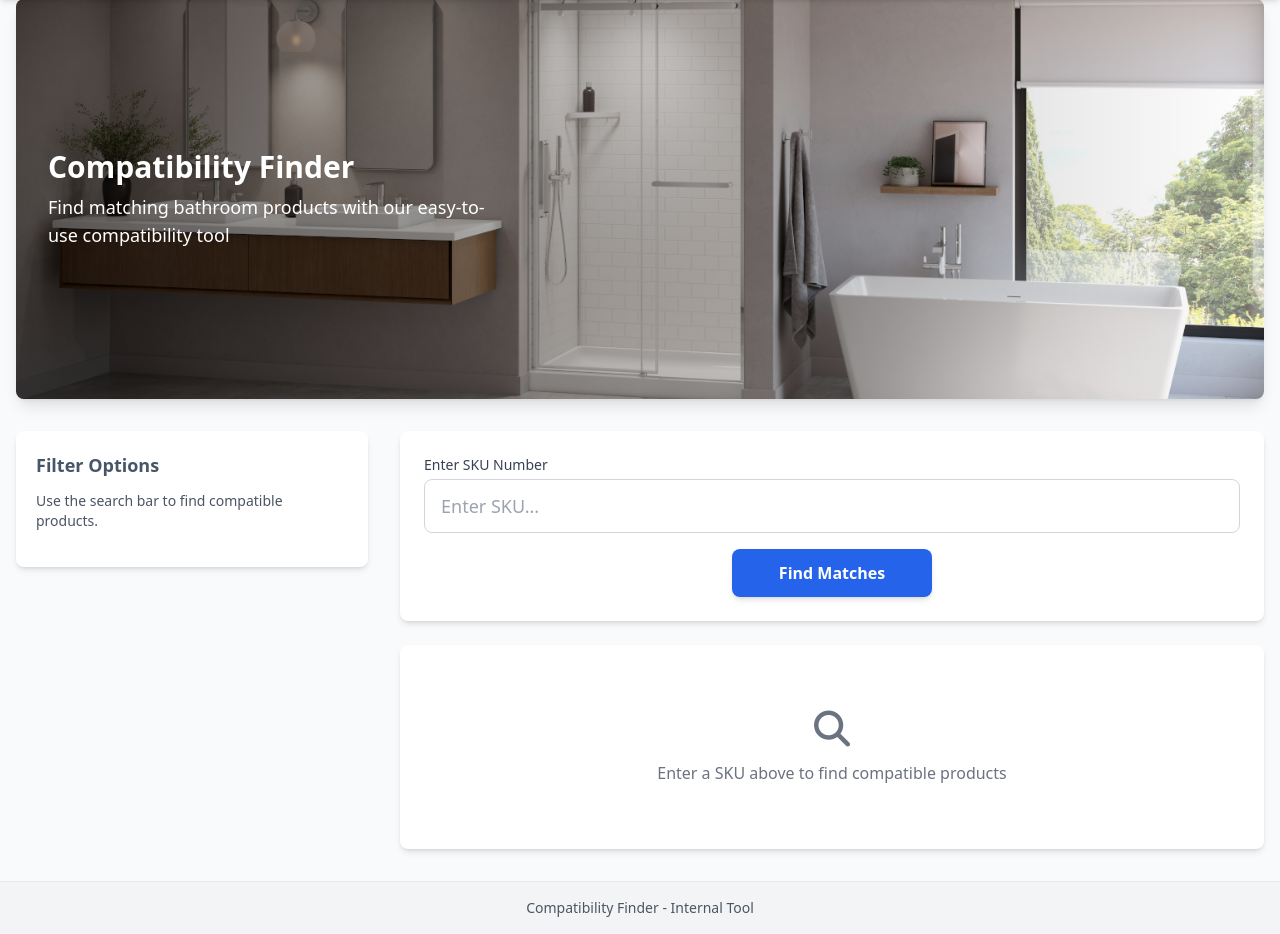
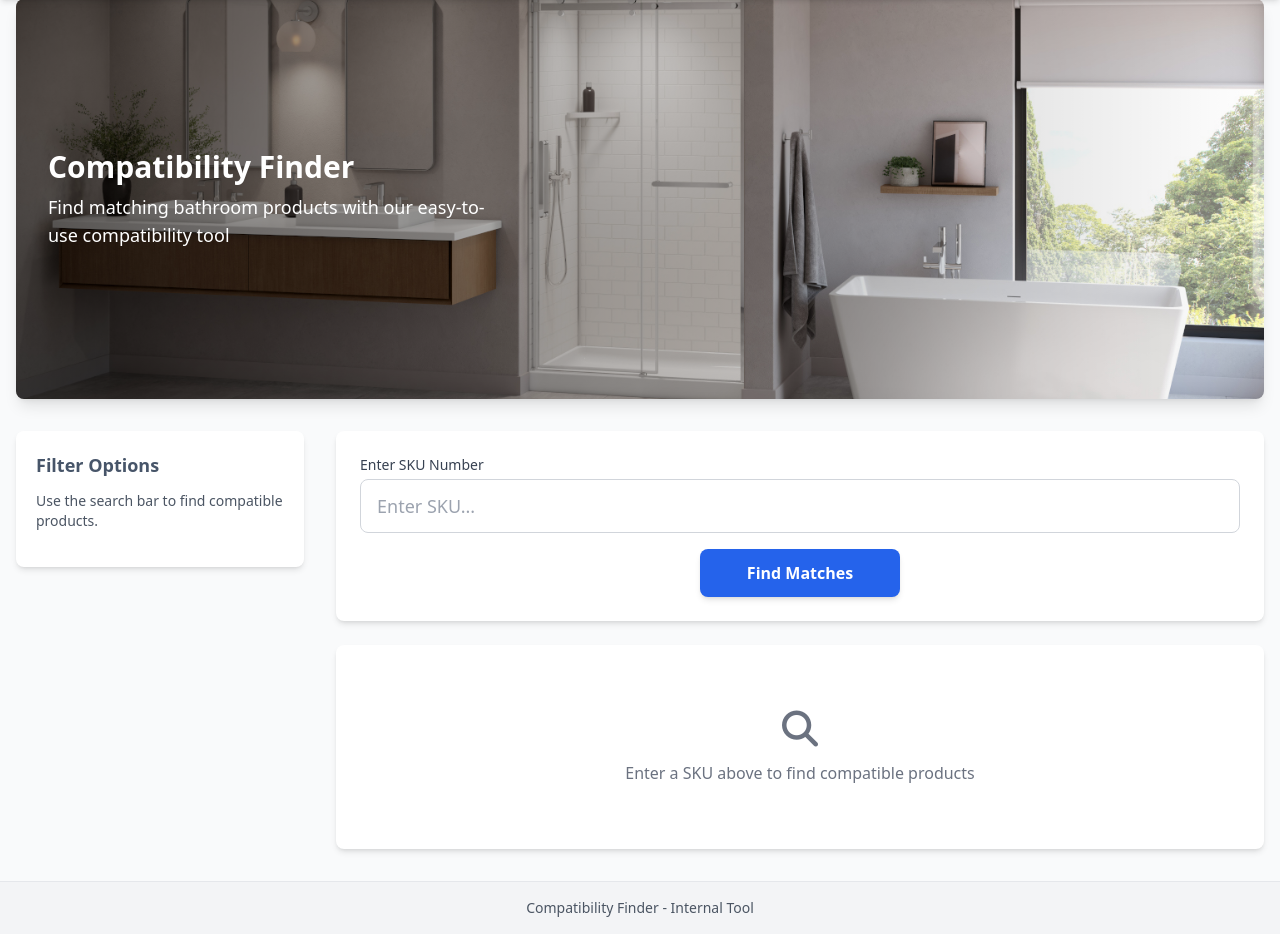
Before and after one commit to olepagedumontabg/ORCA, a Flask app: page / in a window 1280 px wide. Shown: the part 65-999 px from the top of the page. Run offline with Flask 3, Linux system fonts and the light colour scheme; some libraries are stand-ins or nearby versions.

Commit message:
Maintain consistent filter sidebar width during and after product searches
Sets the filter sidebar width to md:w-80 in index.html to ensure consistent width before and after SKU search.

Replit-Commit-Author: Agent
Replit-Commit-Session-Id: 0646a5b4-ba54-4146-8119-cc31c948a5ea
Replit-Commit-Screenshot-Url: https://storage.googleapis.com/screenshot-production-us-central1/873c23c0-c18f-4e09-9f8d-38c5cb319996/eed4436e-0824-4837-b713-6c98318e2639.jpg

```diff
--- a/templates/index.html
+++ b/templates/index.html
@@ -56,7 +56,7 @@
     <!-- Main content -->
     <main class="flex-grow container mx-auto px-4 pt-8 pb-8 md:flex md:flex-row" x-data="compatibilityApp()">
         <!-- Filters sidebar (visible on larger screens) -->
-        <aside class="hidden md:block md:w-96 pr-8">
+        <aside class="hidden md:block md:w-80 pr-8">
             <!-- Filters panel - shown when search results are available -->
             <div
                 x-show="compatibleProducts.length > 0 && !errorMessage"
@@ -90,7 +90,7 @@
                                     >
                                     <label
                                         :for="'category-' + category.replace(/\s+/g, '-').toLowerCase()"
-                                        class="ml-2 block text-sm text-gray-700"
+                                        class="ml-2 block text-sm text-gray-700 whitespace-nowrap"
                                         x-text="category"
                                     ></label>
                                 </div>
```
Also changed, not shown: attached_assets/image_1747104498664.png (added).
